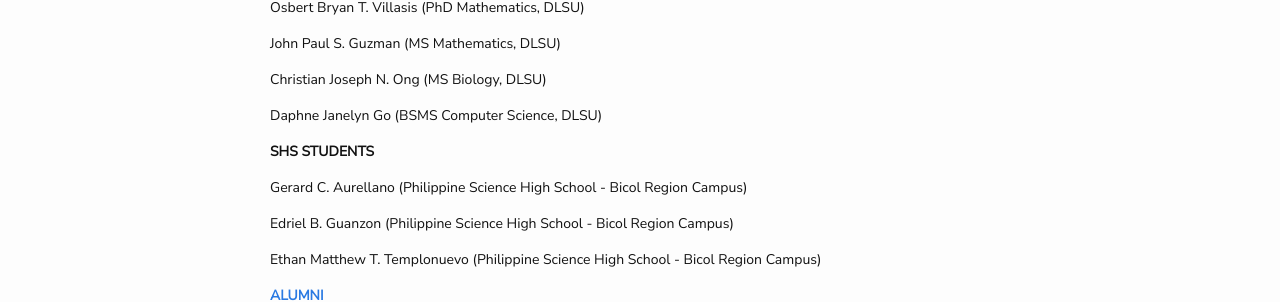
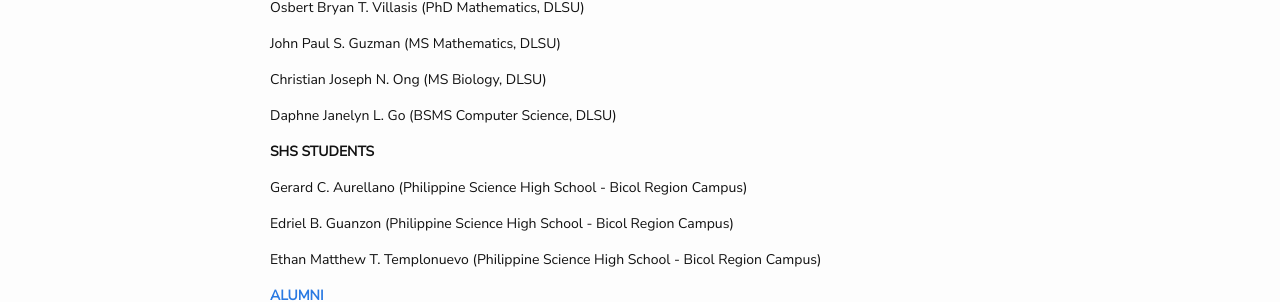
Before and after one commit to dlsu-scomb/dlsu-scomb.github.io, a Jekyll site: the page built from people.md, in a window 1280 px wide. Shown: the part 890-1192 px from the top of the page. Built offline with Jekyll 4.4.1, drawn with Linux system fonts in a browser that asks for light colours; nearby versions of some CDN libraries; a style sheet for code colours, icons or effects is not loaded.

```diff
--- a/people.md
+++ b/people.md
@@ -48,7 +48,7 @@ John Paul S. Guzman (MS Mathematics, DLSU)
 
 Christian Joseph N. Ong (MS Biology, DLSU)
 
-Daphne Janelyn Go (BSMS Computer Science, DLSU)
+Daphne Janelyn L. Go (BSMS Computer Science, DLSU)
 
 **SHS STUDENTS**
 
```
